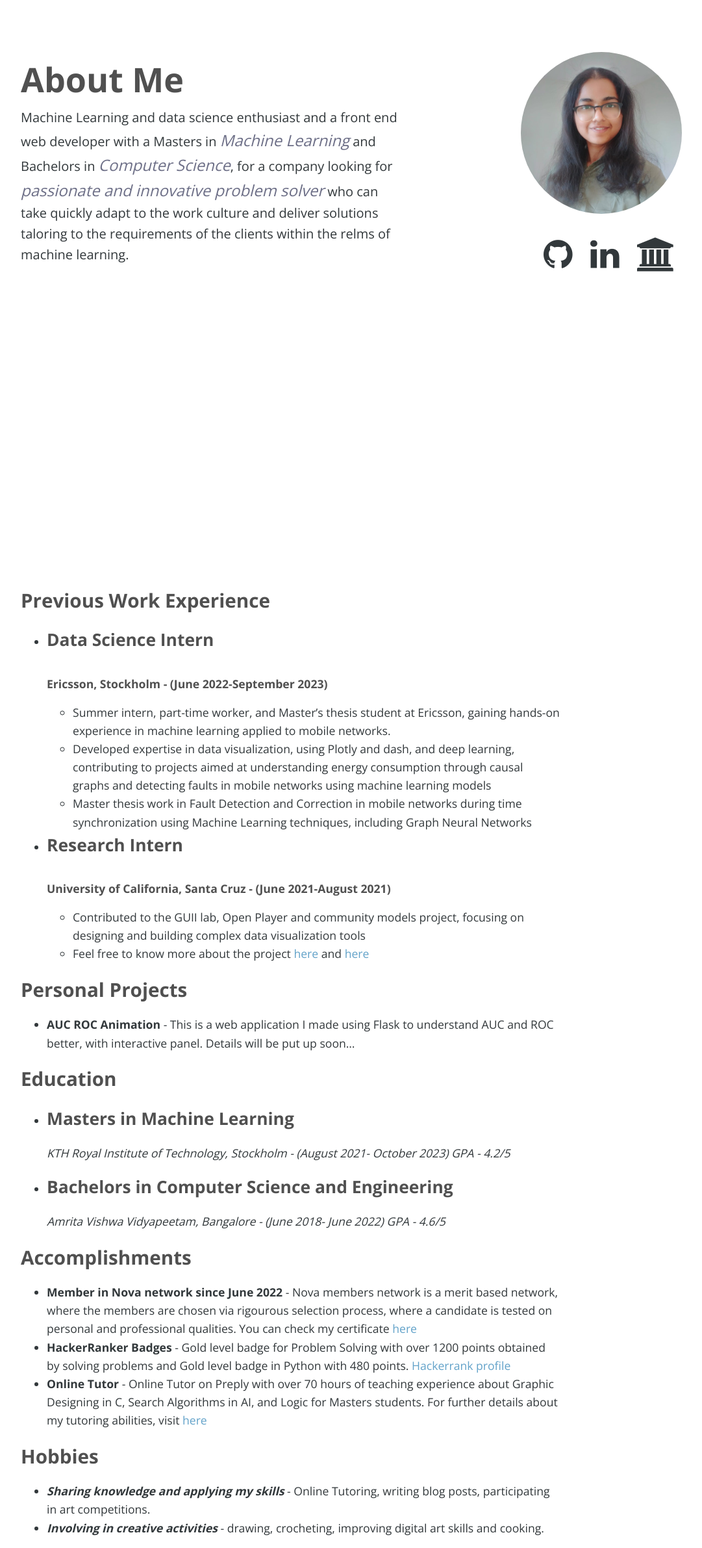
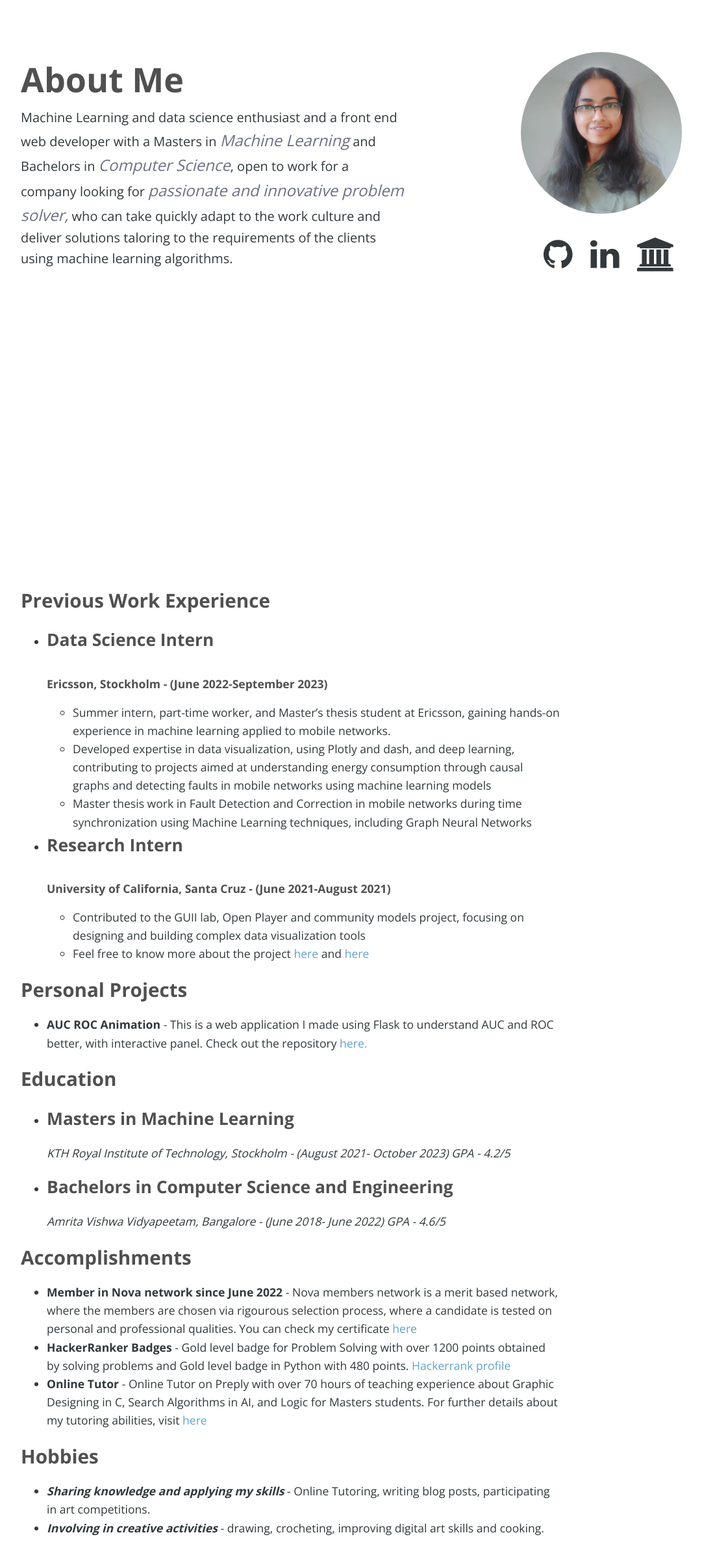
Before and after one commit to mlscmoulika/mlscmoulika.github.io, a Jekyll site: the page built from index.html, in a window 1280 px wide. Shown: the whole page at 65% size, without its empty margins (64-1145 px from the left). Built offline with Jekyll 4.4.1, drawn with Linux system fonts in a browser that asks for light colours; the list of posts is cut into pages by our own code; comment, search, counter and statistics services are not loaded.

Commit message:
update for personal projects

```diff
--- a/_includes/header.html
+++ b/_includes/header.html
@@ -3,8 +3,8 @@
           <h1 class="about-me"> <a class="header-link" href="{{ site.baseurl }}/"> About Me</a></h1>
           <p class="about-me-text">
           Machine Learning and data science enthusiast and a front end web developer with a Masters in <i style="font-style: oblique; font-size: larger; color: rgb(109, 111, 135);">Machine Learning</i> and Bachelors in <i style="font-style: oblique; font-size: larger; color: rgb(109, 111, 135);">Computer Science</i>,
-          for a company looking for <i style="font-style: oblique; font-size: larger; color: rgb(109, 111, 135);">passionate and innovative problem solver</i> who can take quickly adapt to the work culture and deliver solutions taloring to the requirements of the
-          clients within the relms of machine learning.
+          open to work for a company looking for <i style="font-style: oblique; font-size: larger; color: rgb(109, 111, 135);">passionate and innovative problem solver,</i> who can take quickly adapt to the work culture and deliver solutions taloring to the requirements of the
+          clients using machine learning algorithms.
           </p>
      </div>
      <div style="float: right; width: 50%;">
--- a/stylesheets/stylesheet.css
+++ b/stylesheets/stylesheet.css
@@ -91,7 +91,7 @@ a:hover {
 
 @media screen and (min-width: 42em) and (max-width: 64em) {
   .page-header {
-    height: 75vh;
+    height: 100vh;
     padding-top: 3rem;
     padding-left: 4rem;
     padding-bottom: 3rem; } }
@@ -105,12 +105,12 @@ a:hover {
 
 
 .about-me {
-  animation: fadeIn 2s;
+  animation: fadeIn 1s;
   margin-top: 0;
   margin-bottom: 0.1rem; }
 
 .about-me-text {
-  animation: fadeIn 2s;
+  animation: fadeIn 1s;
   width:100%;
   margin-top: 0;
   margin-bottom: 0.1rem; }
```
Also changed, not shown: _posts/2023-10-29-post.md (+1 -1 lines).
